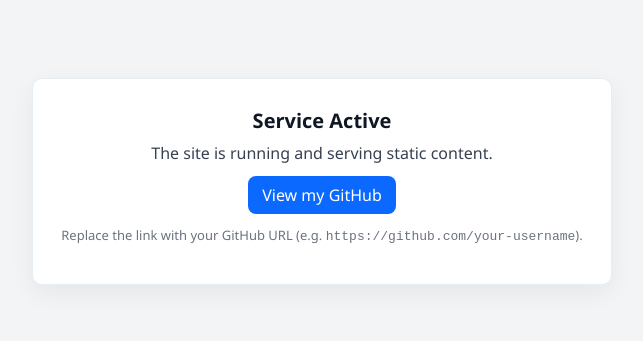
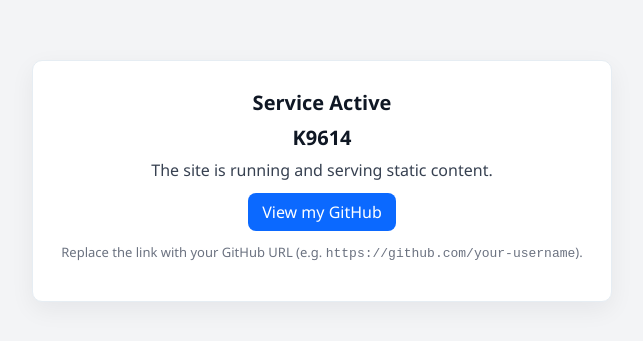
Before and after one commit to ES-copy/Demo, a plain HTML site: page index.html in a window 1280 px wide. Shown: the part 219-560 px from the top of the page, without its empty margins (318-961 px from the left). Drawn offline with Linux system fonts and the light colour scheme.

Commit message:
Insert heading 'K9614' in index.html
Added a new heading 'K9614' to the page.

```diff
--- a/index.html
+++ b/index.html
@@ -16,6 +16,7 @@
 <body>
 	<div class="box">
 		<h1>Service Active</h1>
+		<h1>K9614</h1>
 		<p>The site is running and serving static content.</p>
 		<p><a id="gh" class="button" href="https://github.com/ES-copy" target="_blank" rel="noopener">View my GitHub</a></p>
 		<p class="note">Replace the link with your GitHub URL (e.g. <code>https://github.com/your-username</code>).</p>
```
